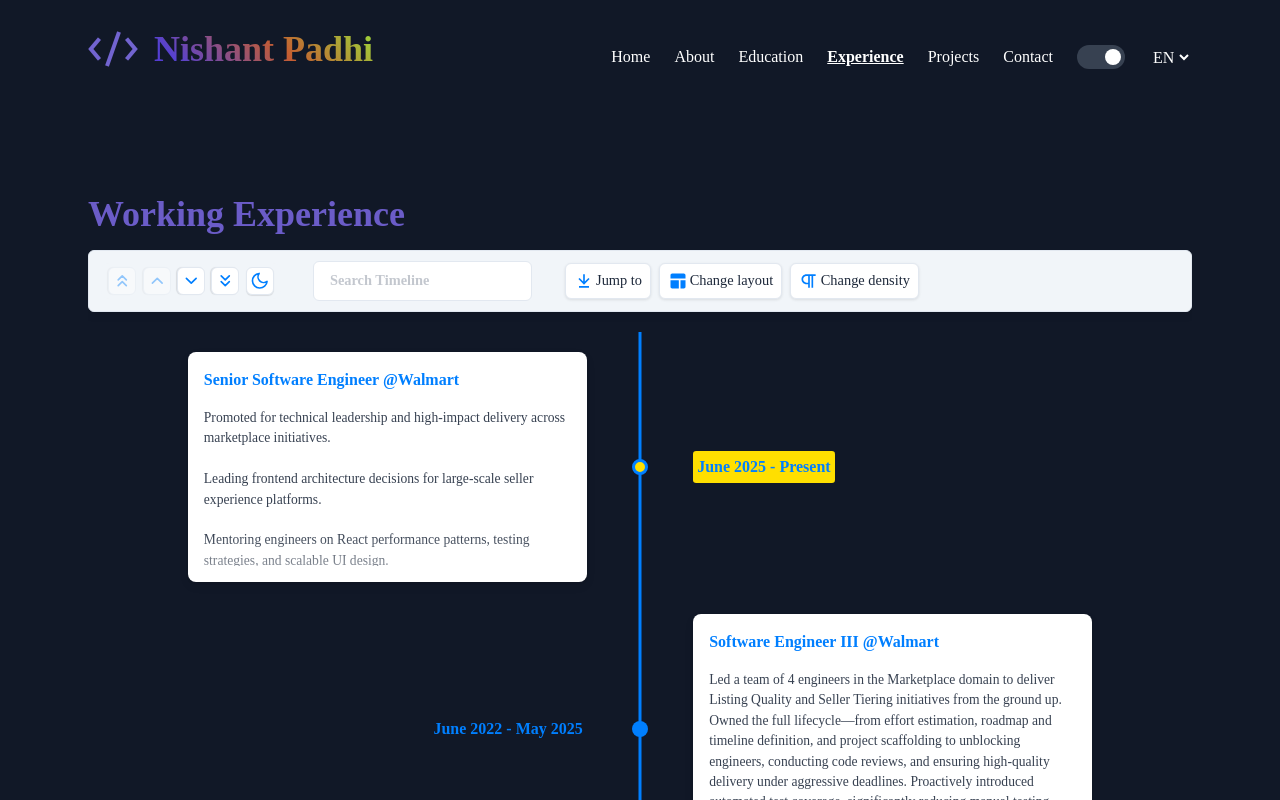
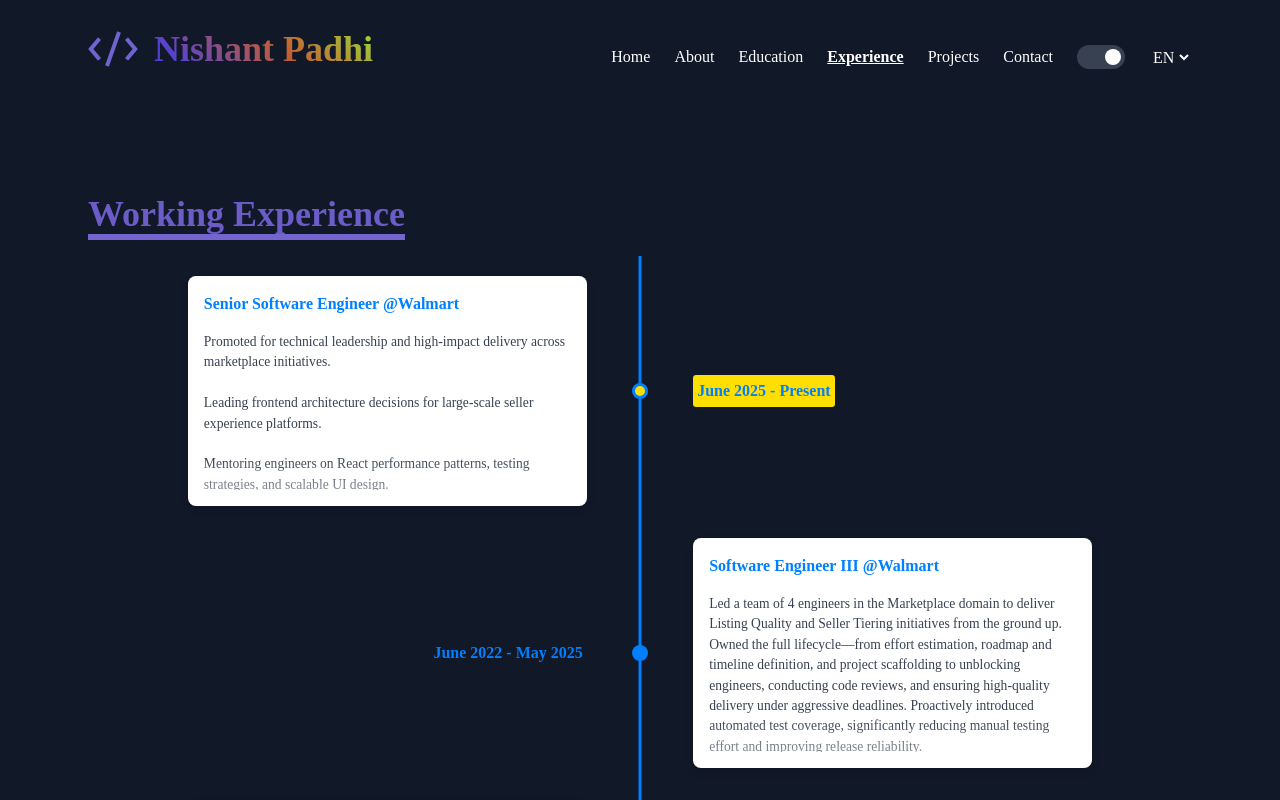
Before and after one commit to NishantPadhi/Nishant-Portfolio, a React (Vite) app: page /experience in a window 1280 px wide. Shown: the top 800 px of the page. Built offline with nearby package versions, Linux system fonts and the light colour scheme; a web font is replaced by a local one.

Commit message:
updated styling

```diff
--- /dev/null
+++ b/src/components/common/Divider.jsx
@@ -0,0 +1,9 @@
+import React from "react";
+
+const Divider = () => {
+  return (
+    <div className="divider"></div>
+  )
+};
+
+export default Divider;
--- /dev/null
+++ b/src/components/common/Headline.jsx
@@ -0,0 +1,13 @@
+import React from 'react';
+import Divider from './Divider';
+
+const HeadLine = ({title}) => {
+  return (
+    <h2 className="text-4xl font-bold headLine inline-block">
+      {title}
+      <Divider />
+    </h2>
+  );
+};
+
+export default HeadLine;
--- /dev/null
+++ b/src/components/common/Square.jsx
@@ -0,0 +1,9 @@
+import React from "react";
+
+const Square = () => {
+  return (
+    <div className="square"></div>
+  )
+};
+
+export default Square;
--- a/src/index.css
+++ b/src/index.css
@@ -94,3 +94,22 @@ div.card-description {
 .text-18 {
   font-size: 18px;
 }
+
+.divider {
+  background-color: #7364d0;
+  height: 6px;
+}
+
+.square {
+  width: 10px;
+  height: 10px;
+  background-color: #7364d0;
+}
+
+.dark > [class^="SearchInput-"] {
+  color: black
+}
+
+.light [class^="SearchInput-"] {
+  color: white
+}
--- a/src/pages/About.jsx
+++ b/src/pages/About.jsx
@@ -1,21 +1,26 @@
-
 import Seo from '../components/common/Seo';
-import { useTranslation } from "react-i18next";
+import {useTranslation} from 'react-i18next';
+import Square from '../components/common/Square';
+import HeadLine from '../components/common/Headline';
 
 export default function About() {
-  const { t } = useTranslation();
+  const {t} = useTranslation();
   return (
     <section className="mt-20">
       <Seo title="About | Nishant Padhi | Senior Frontend Engineer" />
-      <h2 className="text-4xl font-bold headLine">{t("homeHeadline")}</h2>
+      <HeadLine title={t('aboutHeadline')} />
       <div className="mt-4 max-w-3/4 text-justify text-18">
-        <p>{t("home1")}</p>
-        <p className="mt-4">{t("home2")}</p>
-        <p className="mt-4">{t("home3")}</p>
-        <p className="mt-4">{t("home4")}</p>
-        <p className="mt-4">{t("home5")}</p>
-        ...
+        <p>{t('home1')}</p>
+        <p className="mt-4">{t('home2')}</p>
+        <p className="mt-4">{t('home3')}</p>
+        <p className="mt-4">{t('home4')}</p>
+        <p className="mt-4">{t('home6')}</p>
+        <p className="mt-8 flex gap-4">
+          <Square />
+          <Square />
+          <Square />
+        </p>
       </div>
     </section>
-  )
+  );
 }
--- a/src/pages/Education.jsx
+++ b/src/pages/Education.jsx
@@ -2,6 +2,7 @@ import Seo from '../components/common/Seo';
 import {useTranslation} from 'react-i18next';
 import {Chrono} from 'react-chrono';
 import {useTheme} from '../context/ThemeContext';
+import HeadLine from '../components/common/Headline';
 
 export default function Education() {
   const {t} = useTranslation();
@@ -31,7 +32,7 @@ export default function Education() {
   return (
     <section className="mt-20">
       <Seo title="Education | Nishant Padhi | Senior Frontend Engineer" />
-      <h2 className="text-4xl font-bold headLine">{t('educationHeadline')}</h2>
+      <HeadLine title={t('educationHeadline')} />
       <div className="mt-4 text-18">
         <Chrono
           items={educationList}
--- a/src/pages/Experience.jsx
+++ b/src/pages/Experience.jsx
@@ -2,6 +2,7 @@ import Seo from '../components/common/Seo';
 import {useTranslation} from 'react-i18next';
 import {Chrono} from 'react-chrono';
 import {useTheme} from '../context/ThemeContext';
+import HeadLine from '../components/common/Headline';
 
 export default function Education() {
   const {t} = useTranslation();
@@ -33,12 +34,12 @@ export default function Education() {
   return (
     <section className="mt-20">
       <Seo title="Experience | Nishant Padhi | Senior Frontend Engineer" />
-      <h2 className="text-4xl font-bold headLine">{t('experienceHeadline')}</h2>
-      <div className="mt-4">
+      <HeadLine title={t('experienceHeadline')} />
+      <div className={`mt-4 ${theme}`}>
         <Chrono
           items={experienceList}
           mode="VERTICAL_ALTERNATING"
-          disableToolbar={false}
+          disableToolbar={true}
           darkMode={theme !== 'dark'}
           enableDarkToggle={true}
           key={theme}
```
Also changed, not shown: src/i18n/config.js (+6 -3 lines).
